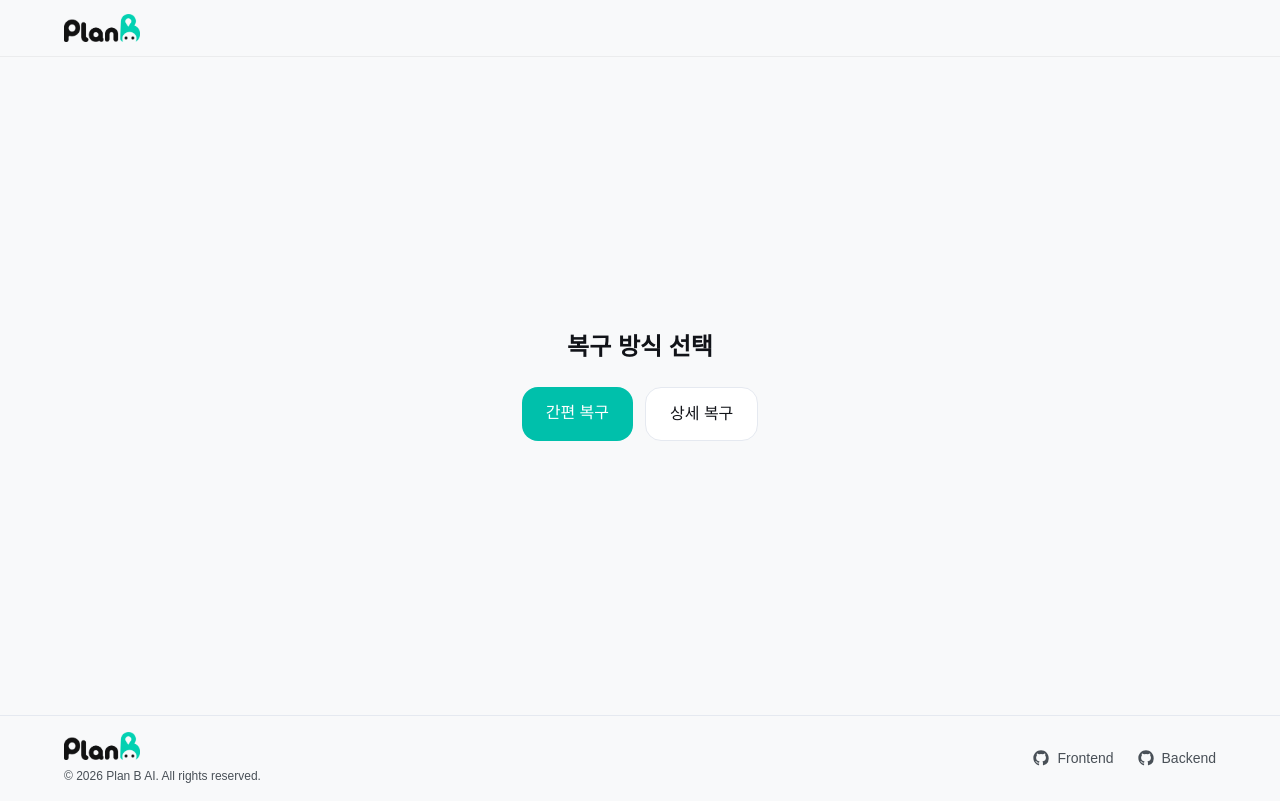
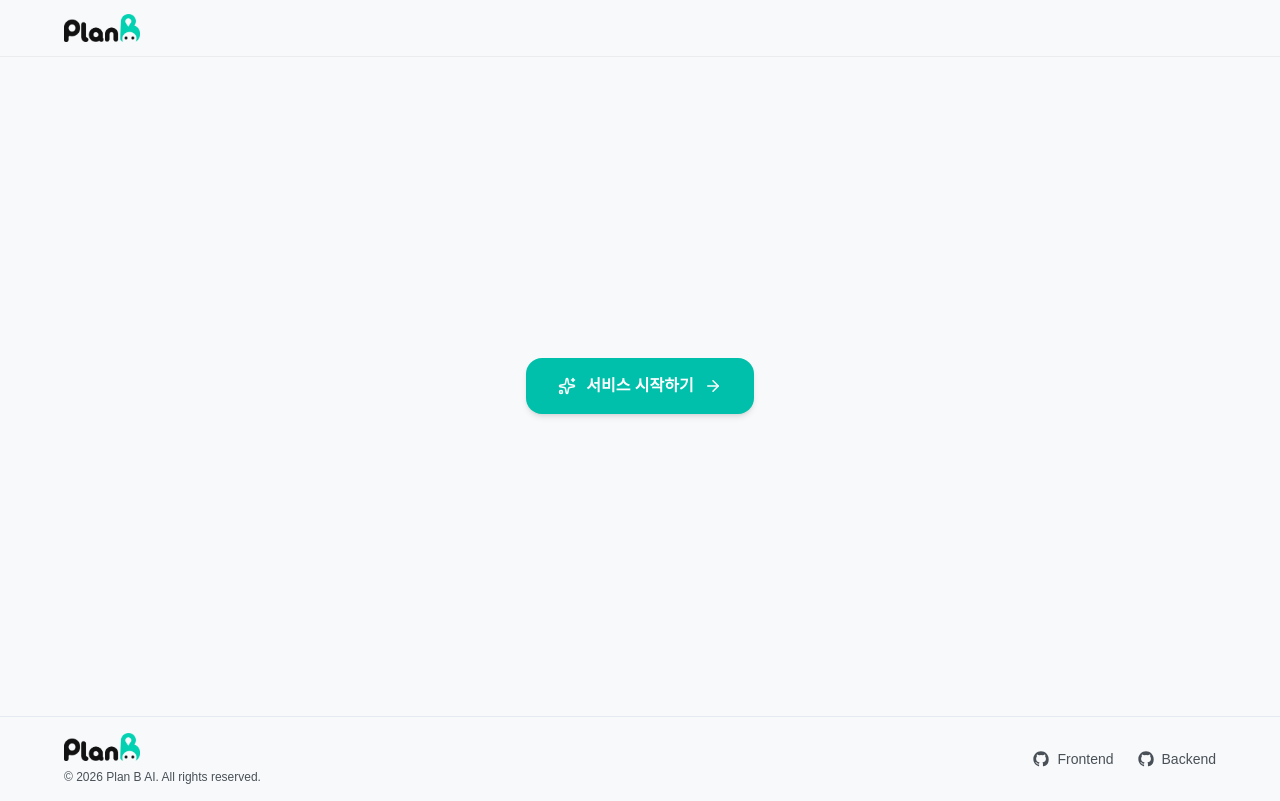
Before and after one commit to travel-Plan-B/Plan-B-frontend, a Next.js app: page / in a window 1280 px wide. Built offline with nearby package versions, Linux system fonts and the light colour scheme; a web font is replaced by a local one.

Commit message:
feat: 홈페이지에 복구 시작 버튼 및 복구 방식 모달 추가 (#87)

```diff
--- a/src/app/page.tsx
+++ b/src/app/page.tsx
@@ -1,27 +1,5 @@
-import Link from "next/link";
-
-import { ROUTES } from "@/shared/config/routes";
+import { HomePage } from "@/features/home/Homepage";
 
 export default function Home() {
-  return (
-    <div className="flex flex-1 flex-col items-center justify-center gap-6 py-12 text-center">
-      <h1 className="text-2xl font-semibold text-neutral-900">
-        복구 방식 선택
-      </h1>
-      <nav aria-label="복구 방식" className="flex flex-col gap-3 sm:flex-row">
-        <Link
-          href={ROUTES.RECOVERY_SIMPLE}
-          className="rounded-2xl bg-primary-500 px-6 py-3.5 text-base font-medium text-white transition-colors hover:bg-primary-600 focus-visible:outline-none focus-visible:ring-2 focus-visible:ring-primary-500 focus-visible:ring-offset-2"
-        >
-          간편 복구
-        </Link>
-        <Link
-          href={ROUTES.RECOVERY_DETAIL}
-          className="rounded-2xl border border-neutral-200 bg-white px-6 py-3.5 text-base font-medium text-neutral-900 transition-colors hover:border-neutral-400 hover:bg-neutral-50 focus-visible:outline-none focus-visible:ring-2 focus-visible:ring-primary-500 focus-visible:ring-offset-2"
-        >
-          상세 복구
-        </Link>
-      </nav>
-    </div>
-  );
+  return <HomePage />;
 }
--- /dev/null
+++ b/src/features/home/Homepage.tsx
@@ -0,0 +1,13 @@
+"use client";
+
+import { RecoveryStartButton } from "./RecoveryStartButton";
+
+export function HomePage() {
+  return (
+    <main className="flex min-h-[calc(100vh-140px)] flex-1 items-center justify-center p-6">
+      <div className="flex flex-col items-center justify-center gap-4 text-center">
+        <RecoveryStartButton size="lg" label="서비스 시작하기" />
+      </div>
+    </main>
+  );
+}
--- /dev/null
+++ b/src/features/home/RecoveryStartButton.tsx
@@ -0,0 +1,51 @@
+"use client";
+
+import { ArrowRight, Sparkles } from "lucide-react";
+import { useState } from "react";
+
+import { RecoveryTypeModal } from "@/features/recovery/components/RecoveryTypeModal";
+import { cn } from "@/shared/lib/cn";
+
+export interface RecoveryStartButtonProps {
+  className?: string;
+  size?: "md" | "lg";
+  showIcon?: boolean;
+  label?: string;
+}
+
+export function RecoveryStartButton({
+  className,
+  size = "lg",
+  showIcon = true,
+  label = "서비스 시작하기",
+}: RecoveryStartButtonProps) {
+  const [open, setOpen] = useState(false);
+
+  const sizeClasses = {
+    md: "px-6 py-3 text-sm rounded-xl gap-2",
+    lg: "px-8 py-4 text-base font-semibold rounded-2xl gap-2.5 shadow-md hover:shadow-lg hover:-translate-y-0.5",
+  };
+
+  return (
+    <>
+      <button
+        type="button"
+        onClick={() => setOpen(true)}
+        className={cn(
+          "group inline-flex cursor-pointer items-center justify-center bg-primary-500 font-semibold text-white transition-all duration-200 active:translate-y-0 active:scale-[0.98]",
+          "hover:bg-primary-600 focus-visible:outline-none focus-visible:ring-2 focus-visible:ring-primary-500 focus-visible:ring-offset-2",
+          sizeClasses[size],
+          className,
+        )}
+      >
+        {showIcon && (
+          <Sparkles className="size-4.5 transition-transform duration-200 group-hover:scale-110" />
+        )}
+        <span>{label}</span>
+        <ArrowRight className="size-4.5 transition-transform duration-200 group-hover:translate-x-1" />
+      </button>
+
+      <RecoveryTypeModal open={open} onClose={() => setOpen(false)} />
+    </>
+  );
+}
--- /dev/null
+++ b/src/features/recovery/components/RecoveryTypeModal.tsx
@@ -0,0 +1,147 @@
+"use client";
+
+import { Check, SlidersHorizontal, Zap } from "lucide-react";
+import Link from "next/link";
+
+import { Modal } from "@/shared/components/ui/Modal/Modal";
+import { ROUTES } from "@/shared/config/routes";
+
+export interface RecoveryTypeModalProps {
+  open: boolean;
+  onClose: () => void;
+}
+
+const recoveryTypes = [
+  {
+    type: "simple",
+    title: "심플 리커버리",
+    description: "틀어진 단일 일정만 빠르게 교체",
+    features: [
+      "단일 일정 항목을 신속하게 대체",
+      "복잡한 설정 없이 최소한의 입력",
+      "현재 위치 기반 최적의 장소 추천",
+    ],
+    href: ROUTES.RECOVERY_SIMPLE,
+    buttonText: "심플 리커버리 시작",
+  },
+  {
+    type: "detail",
+    title: "디테일 리커버리",
+    description: "여러 일정과 전체 동선을 조건에 맞춰 재구성",
+    features: [
+      "여러 일정 항목을 조건에 맞춰 교체",
+      "시간·예산·테마별 세부 조건 설정",
+      "전체 이동 경로 및 타임라인 정밀 편집",
+    ],
+    href: ROUTES.RECOVERY_DETAIL,
+    buttonText: "디테일 리커버리 시작",
+  },
+] as const;
+
+export function RecoveryTypeModal({ open, onClose }: RecoveryTypeModalProps) {
+  return (
+    <Modal
+      open={open}
+      onClose={onClose}
+      aria-labelledby="recovery-type-title"
+      className="max-w-3xl rounded-2xl p-6 sm:p-8 md:p-9 shadow-xl"
+    >
+      <header className="text-center">
+        <h2
+          id="recovery-type-title"
+          className="text-xl font-bold tracking-tight text-neutral-900 sm:text-2xl"
+        >
+          어떤 방식으로 복구를 원하시나요?
+        </h2>
+
+        <p className="mt-2 text-xs font-normal text-neutral-600 sm:text-sm">
+          여행 상황과 필요에 알맞은 복구 방식을 선택해 주세요.
+        </p>
+      </header>
+
+      <div className="mt-7 grid grid-cols-1 gap-5 sm:grid-cols-2">
+        {recoveryTypes.map((type) => {
+          const isSimple = type.type === "simple";
+          const Icon = isSimple ? Zap : SlidersHorizontal;
+
+          return (
+            <article
+              key={type.type}
+              className={[
+                "group relative flex min-h-[350px] flex-col justify-between rounded-2xl border p-6 transition-all duration-200 hover:-translate-y-0.5 hover:shadow-md",
+                isSimple
+                  ? "border-primary-400 bg-primary-25/80 hover:border-primary-500"
+                  : "border-purple-400 bg-purple-50/60 hover:border-purple-500",
+              ].join(" ")}
+            >
+              <div>
+                {/* 카드 헤더: 아이콘 + 타이틀/설명 */}
+                <div className="flex items-center gap-4">
+                  <div
+                    className={[
+                      "flex size-13 shrink-0 items-center justify-center rounded-2xl border shadow-xs transition-transform duration-200 ",
+                      isSimple
+                        ? "border-primary-300 bg-primary-50 text-primary-600"
+                        : "border-purple-300 bg-purple-50 text-purple-600",
+                    ].join(" ")}
+                  >
+                    <Icon className="size-6 stroke-[2.2]" />
+                  </div>
+
+                  <div>
+                    <h3
+                      className={[
+                        "text-lg font-bold tracking-tight",
+                        isSimple ? "text-primary-700" : "text-purple-700",
+                      ].join(" ")}
+                    >
+                      {type.title}
+                    </h3>
+
+                    <p className="mt-0.5 text-xs text-neutral-600">
+                      {type.description}
+                    </p>
+                  </div>
+                </div>
+
+                {/* 특징 리스트: 항목 간 세로 간격(높낮이) 확대 */}
+                <ul className="mt-7 space-y-4">
+                  {type.features.map((feature) => (
+                    <li
+                      key={feature}
+                      className="flex items-center gap-3 text-xs font-medium text-neutral-800 sm:text-sm"
+                    >
+                      <span
+                        className={[
+                          "flex size-5 shrink-0 items-center justify-center rounded-full text-white shadow-2xs",
+                          isSimple ? "bg-primary-500" : "bg-purple-600",
+                        ].join(" ")}
+                      >
+                        <Check className="size-3 stroke-[3]" />
+                      </span>
+                      <span>{feature}</span>
+                    </li>
+                  ))}
+                </ul>
+              </div>
+
+              {/* 액션 CTA 버튼: 둘 다 색상 채워진 Solid 버튼 */}
+              <Link
+                href={type.href}
+                onClick={onClose}
+                className={[
+                  "mt-8 flex h-11 w-full items-center justify-center rounded-xl text-sm font-semibold text-white shadow-xs transition-all duration-200 hover:shadow-md active:scale-[0.99] focus-visible:outline-none focus-visible:ring-2 focus-visible:ring-offset-2",
+                  isSimple
+                    ? "bg-primary-500 hover:bg-primary-600 active:bg-primary-700 focus-visible:ring-primary-500"
+                    : "bg-purple-600 hover:bg-purple-700 active:bg-purple-800 focus-visible:ring-purple-600",
+                ].join(" ")}
+              >
+                {type.buttonText}
+              </Link>
+            </article>
+          );
+        })}
+      </div>
+    </Modal>
+  );
+}
```
Also changed, not shown: 1 other file (tests, documents, lock files or other folders).
